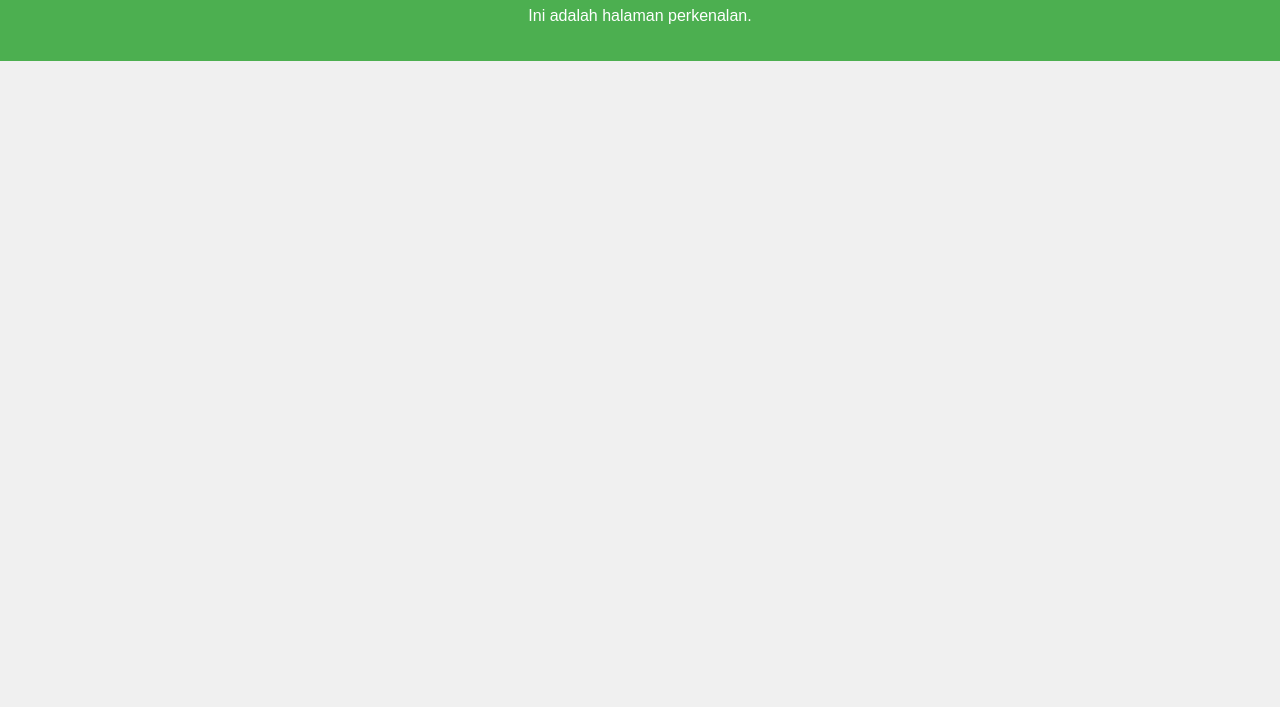
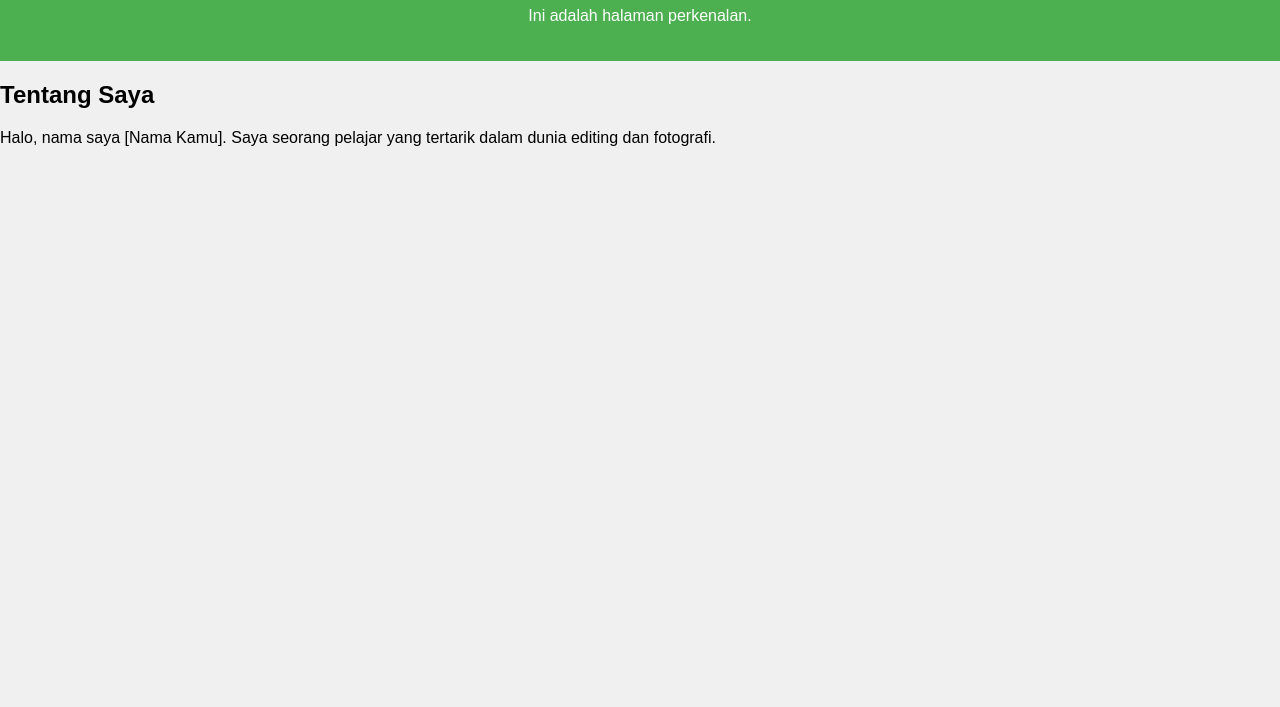
Before and after one commit to Lisas-B/Lisas-B, a plain HTML site: page index.html in a window 1280 px wide. Shown: the part 93-800 px from the top of the page. Drawn offline with Linux system fonts and the light colour scheme.

Commit message:
Update index.html

```diff
--- a/index.html
+++ b/index.html
@@ -11,5 +11,10 @@
         <h1>Selamat Datang di Portofolio Saya!</h1>
         <p>Ini adalah halaman perkenalan.</p>
     </header>
+    <section>
+    <h2>Tentang Saya</h2>
+    <p>Halo, nama saya [Nama Kamu]. Saya seorang pelajar yang tertarik dalam dunia editing dan fotografi.</p>
+</section>
+
 </body>
 </html>
```
